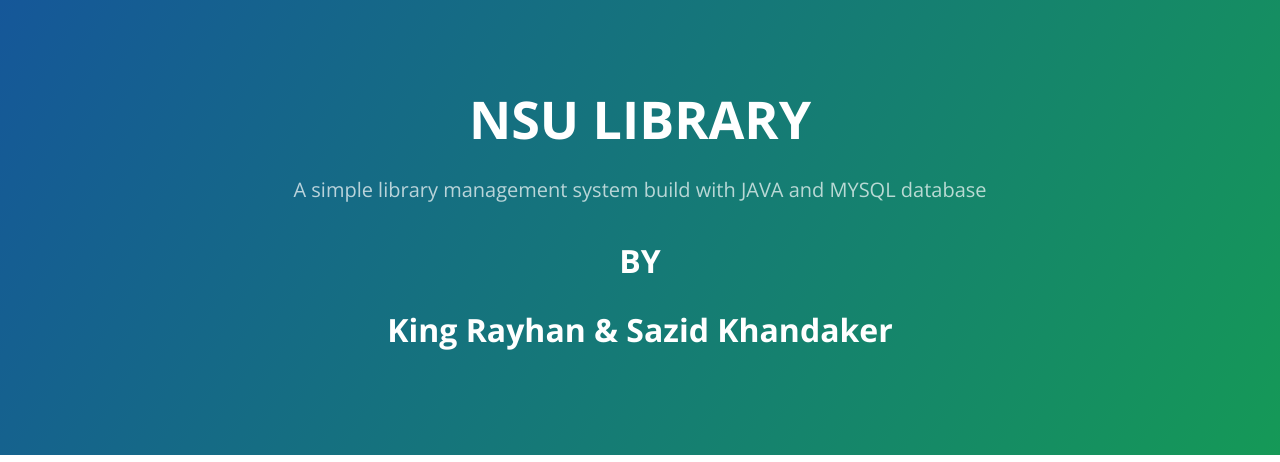
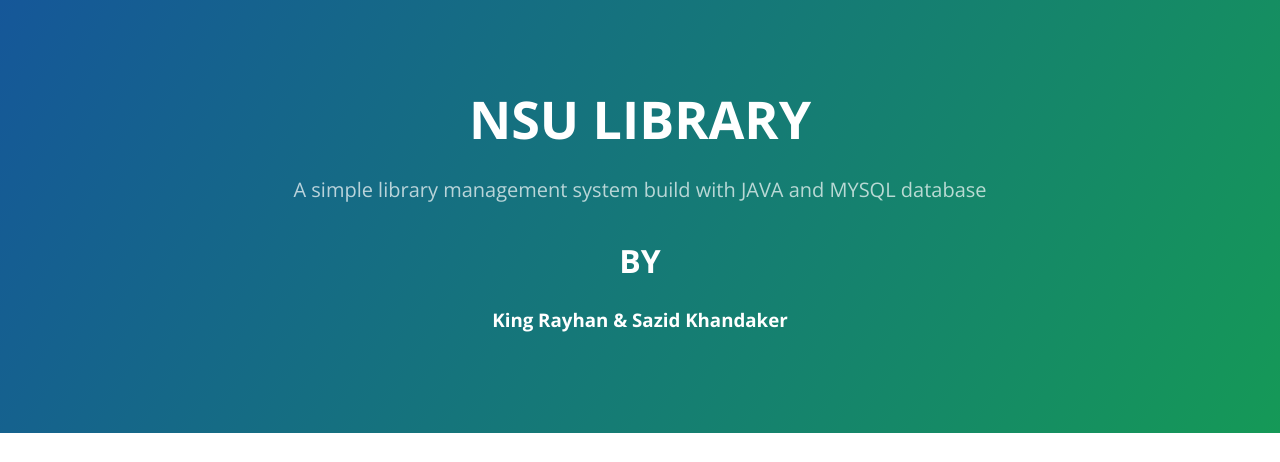
Before and after one commit to kingRayhan/NSU-Library, a plain HTML site: page index.html in a window 1280 px wide. Shown: the top 462 px of the page. Drawn offline with nearby package versions, Linux system fonts and the light colour scheme.

Commit message:
Update index.html

```diff
--- a/index.html
+++ b/index.html
@@ -24,7 +24,7 @@
       <h1 class="project-name">NSU LIBRARY</h1>
       <h2 class="project-tagline">A simple library management system build with JAVA and MYSQL database</h2>
       <h1>BY</h1>
-      <h1><a href="https://www.facebook.com/rayhan095">King Rayhan</a> & <a href="https://www.facebook.com/sazid.khandaker.1">Sazid Khandaker</a></h1>
+     <h3><a href="https://www.facebook.com/rayhan095">King Rayhan</a> &amp; <a href="https://www.facebook.com/sazid.khandaker.1">Sazid Khandaker</a></h3>
     </section>
     <section class="main-content">
 		<div style="text-align: center;">
```
